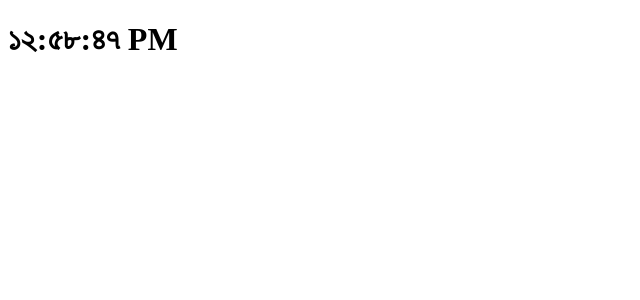
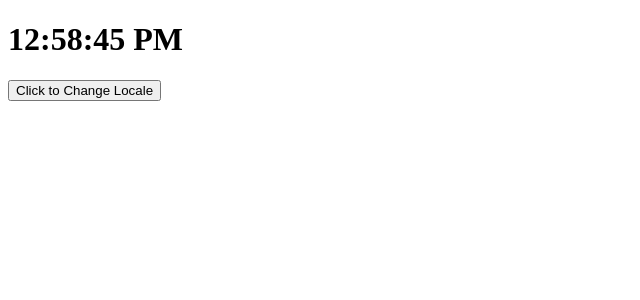
Before and after one commit to meheraj-hossain/react-learning, a React (Vite) app: page / in a window 1280 px wide. Shown: the top 300 px of the page, without its empty margins (0-640 px from the left). Built offline with nearby package versions, Linux system fonts and the light colour scheme.

Commit message:
React Event Handling & Control Re Rendering

```diff
--- a/src/App.jsx
+++ b/src/App.jsx
@@ -1,11 +1,11 @@
-import Clock from "./components/Clock";
+import Clock from './components/Clock';
 
 function App() {
     return (
         <div>
-            <Clock locale="bn-BD" />
+            <Clock/>
         </div>
-    )
+    );
 }
 
 export default App;
--- /dev/null
+++ b/src/components/Button.jsx
@@ -0,0 +1,28 @@
+// noinspection JSCheckFunctionSignatures
+
+import React from "react";
+import PropTypes from "prop-types";
+
+class Button extends React.Component {
+    shouldComponentUpdate(nextProps) {
+        const { changeFunction: currentChange, locale: currentLocale } = this.props;
+        const { changeFunction: nextChange, locale: nextLocale } = nextProps;
+        return !(currentChange === nextChange && currentLocale === nextLocale);
+    }
+
+    render() {
+        const {changeFunction, locale} = this.props
+        return (
+            <button type="submit" onClick={() => changeFunction(locale)}>
+                Click to Change Locale
+            </button>
+        )
+    }
+}
+
+Button.propTypes = {
+    changeFunction: PropTypes.func.isRequired,
+    locale: PropTypes.string.isRequired,
+}
+
+export default Button;
--- a/src/components/Clock.jsx
+++ b/src/components/Clock.jsx
@@ -1,40 +1,43 @@
 import React from "react";
-import PropTypes from "prop-types";
+import Button from "./Button.jsx";
 
 class Clock extends React.Component {
-    state = { date: new Date() };
-
+    state = {date: new Date(), locale: "en-US"};
 
     componentDidMount() {
-        this.clock = setInterval( () => this.changeTime(), 1000);
+        this.clock = setInterval(() => this.changeTime(), 1000);
     }
 
     componentWillUnmount() {
         clearInterval(this.clock)
     }
 
-    changeTime () {
+    change = (locale) => {
         this.setState({
-            date : new Date(),
+            locale
+        })
+    }
+
+    changeTime() {
+        this.setState({
+            date: new Date(),
         })
     }
 
     render() {
-        const {date} = this.state;
-        const { locale } = this.props;
+        const {date, locale} = this.state;
 
         return (
-            <h1 className="heading">
-                <span className="text">
-                    { date.toLocaleTimeString(locale) }
-                </span>
-            </h1>
+            <>
+                <h1 className="heading">
+                    <span className="text">
+                        {date.toLocaleTimeString(locale)}
+                    </span>
+                </h1>
+                <Button locale="bn-BD" changeFunction={this.change}/>
+            </>
         )
     }
 }
 
-Clock.propTypes = {
-    locale: PropTypes.string.isRequired,
-}
-
 export default Clock;
```
